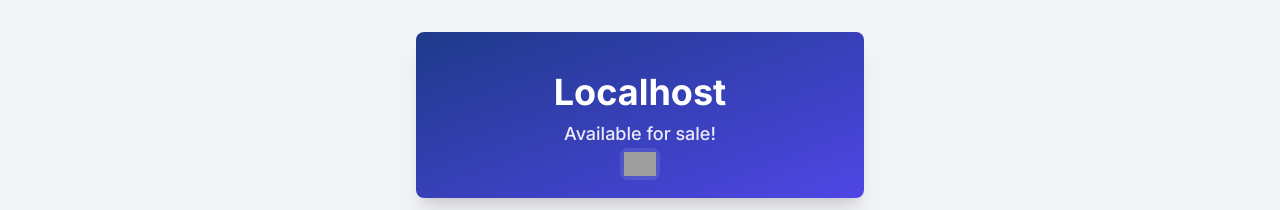
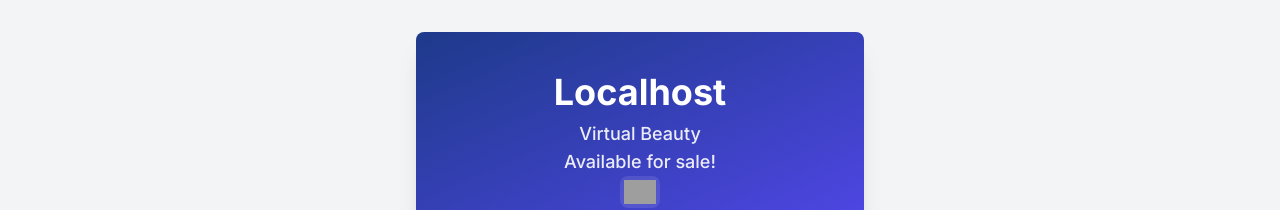
Before and after one commit to kalos15/portfoli-61, a plain HTML site: page index.html in a window 1280 px wide. Shown: the top 210 px of the page. Drawn offline with nearby package versions, Linux system fonts and the light colour scheme; grey boxes are pictures that could not be loaded.

Commit message:
Update index.html

```diff
--- a/index.html
+++ b/index.html
@@ -237,6 +237,7 @@
 
             <div class="px-10 pt-10 pb-4 mb-6 text-center text-white rounded-lg shadow-xl bg-gradient-to-br from-blue-900 to-indigo-600">
                 <h1 id="domainDisplay3" class="text-4xl font-bold mb-2"></h1>
+				<p class="text-lg font-medium opacity-90">Virtual Beauty</p>
                 <p class="text-lg font-medium opacity-90">Available for sale!</p>
 
                 <button
```
